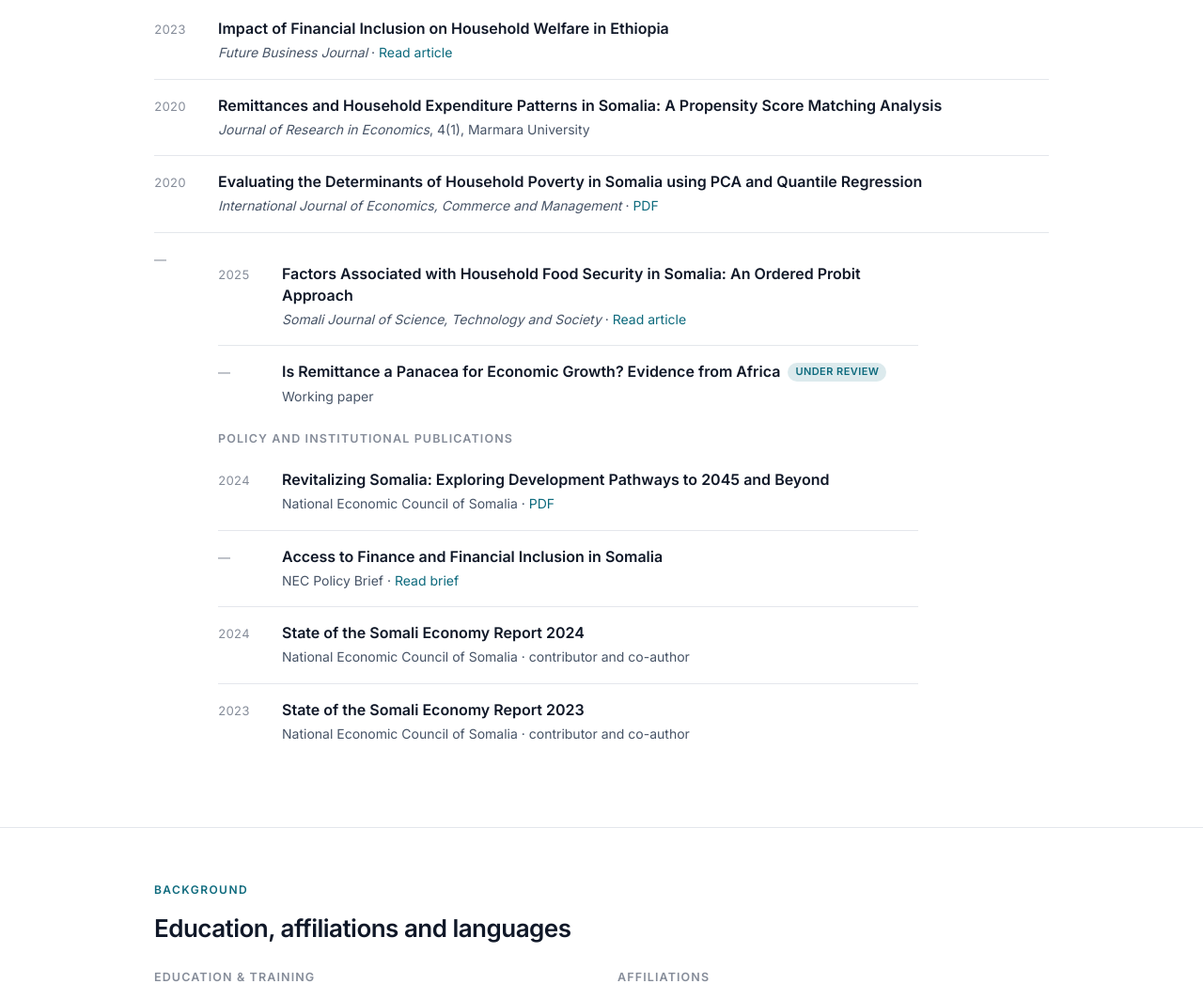
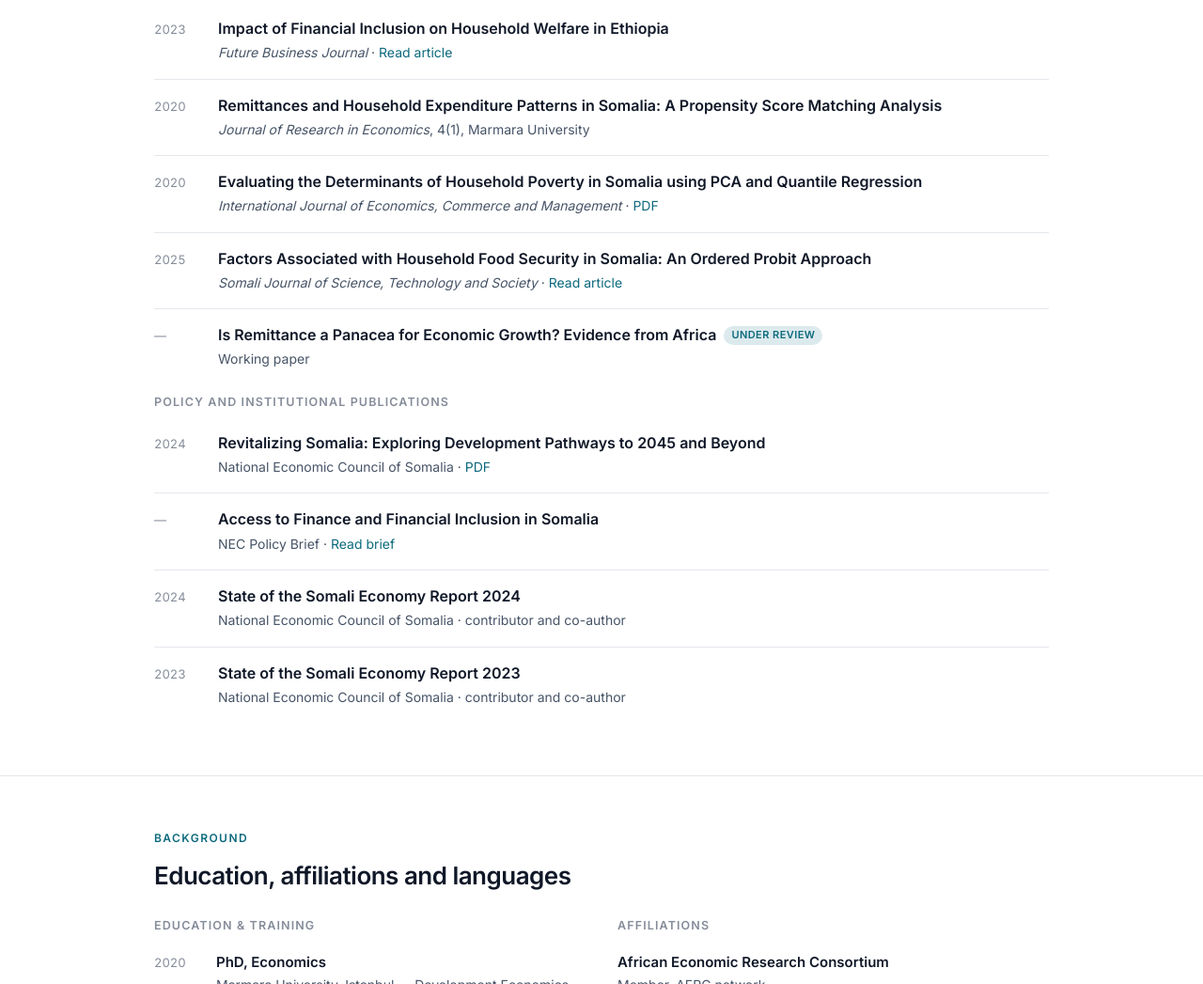
Before and after one commit to mustafemoh/mustafemoh.github.io, a plain HTML site: page index.html in a window 1280 px wide. Shown: the part 3121-4168 px from the top of the page at 94% size. Drawn offline with Linux system fonts and the light colour scheme.

Commit message:
Update index.html

```diff
--- a/index.html
+++ b/index.html
@@ -273,9 +273,8 @@
     <div class="pub"><div class="yr">2020</div><div>
       <h3>Evaluating the Determinants of Household Poverty in Somalia using PCA and Quantile Regression</h3>
       <p class="meta"><em>International Journal of Economics, Commerce and Management</em> &middot; <a href="http://ijecm.co.uk/wp-content/uploads/2020/10/81017.pdf" target="_blank" rel="noopener">PDF</a></p></div></div>
-    <div class="pub"><div class="yr">&mdash;</div><div>
     <div class="pub"><div class="yr">2025</div><div>
-        <h3>Factors Associated with Household Food Security in Somalia: An Ordered Probit Approach</h3>
+      <h3>Factors Associated with Household Food Security in Somalia: An Ordered Probit Approach</h3>
       <p class="meta"><em>Somali Journal of Science, Technology and Society</em> &middot; <a href="https://africa.pagepress.net/sjsts/article/view/386" target="_blank" rel="noopener">Read article</a></p></div></div>
     <div class="pub"><div class="yr">&mdash;</div><div>
       <h3>Is Remittance a Panacea for Economic Growth? Evidence from Africa<span class="chip">Under review</span></h3>
```
